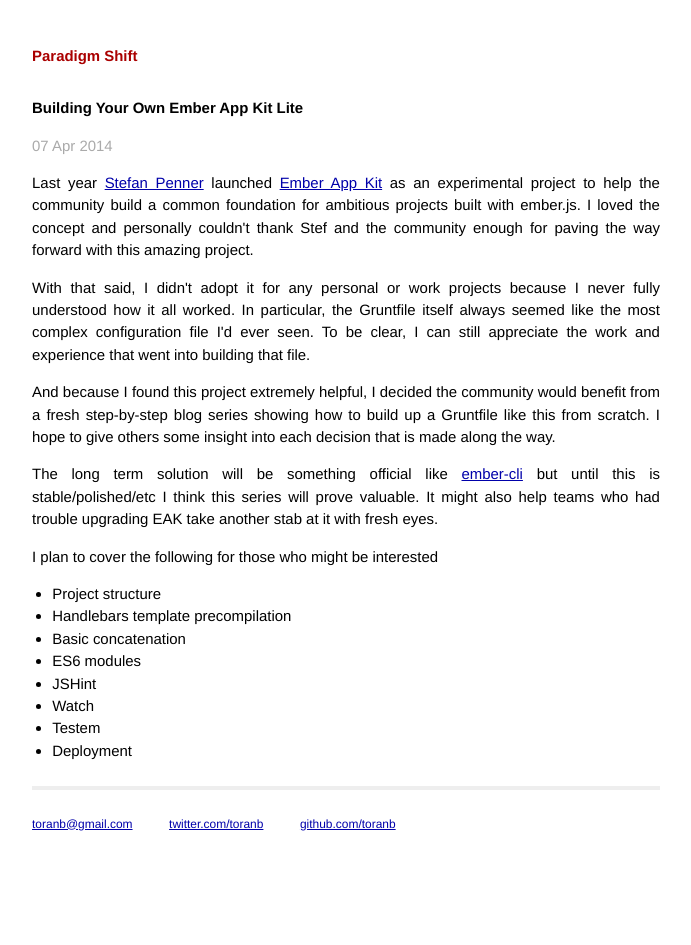
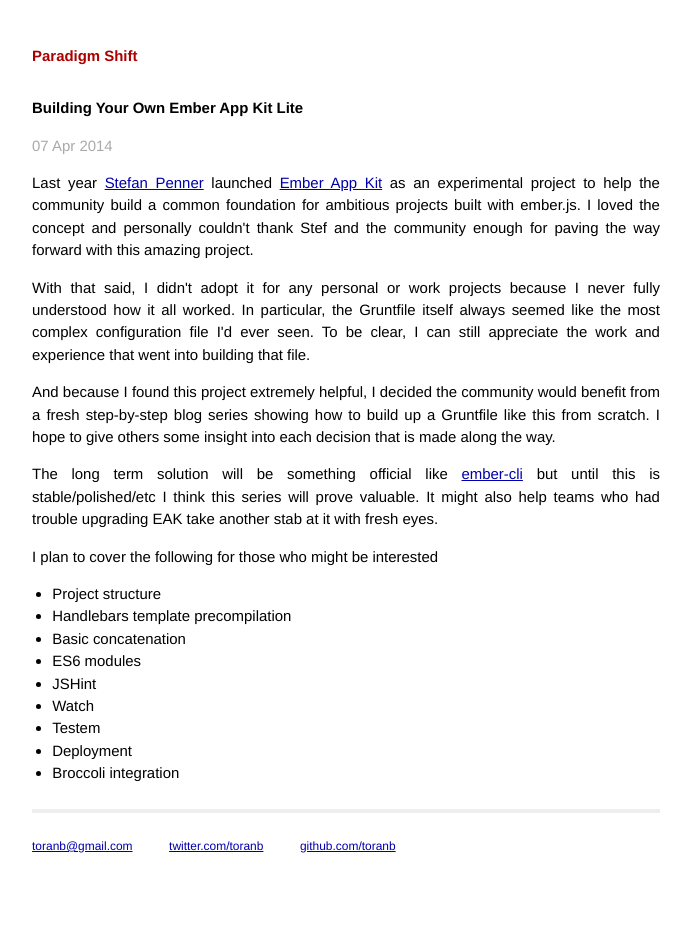
Before and after one commit to toranb/toranb.github.io, a Jekyll site: the page built from _posts/2014-04-07-Building-your-own-ember-app-kit-lite.html, in a window 1280 px wide. Shown: the whole page, without its empty margins (294-985 px from the left). Built offline with Jekyll 4.4.1, drawn with Linux system fonts in a browser that asks for light colours; Markdown is read by kramdown in place of the engine named in the settings.

Commit message:
added broccoli integration step

```diff
--- a/_posts/2014-04-07-Building-your-own-ember-app-kit-lite.html
+++ b/_posts/2014-04-07-Building-your-own-ember-app-kit-lite.html
@@ -24,4 +24,5 @@
 <li>Watch</li>
 <li>Testem</li>
 <li>Deployment</li>
+<li>Broccoli integration</li>
 </ul>
```
